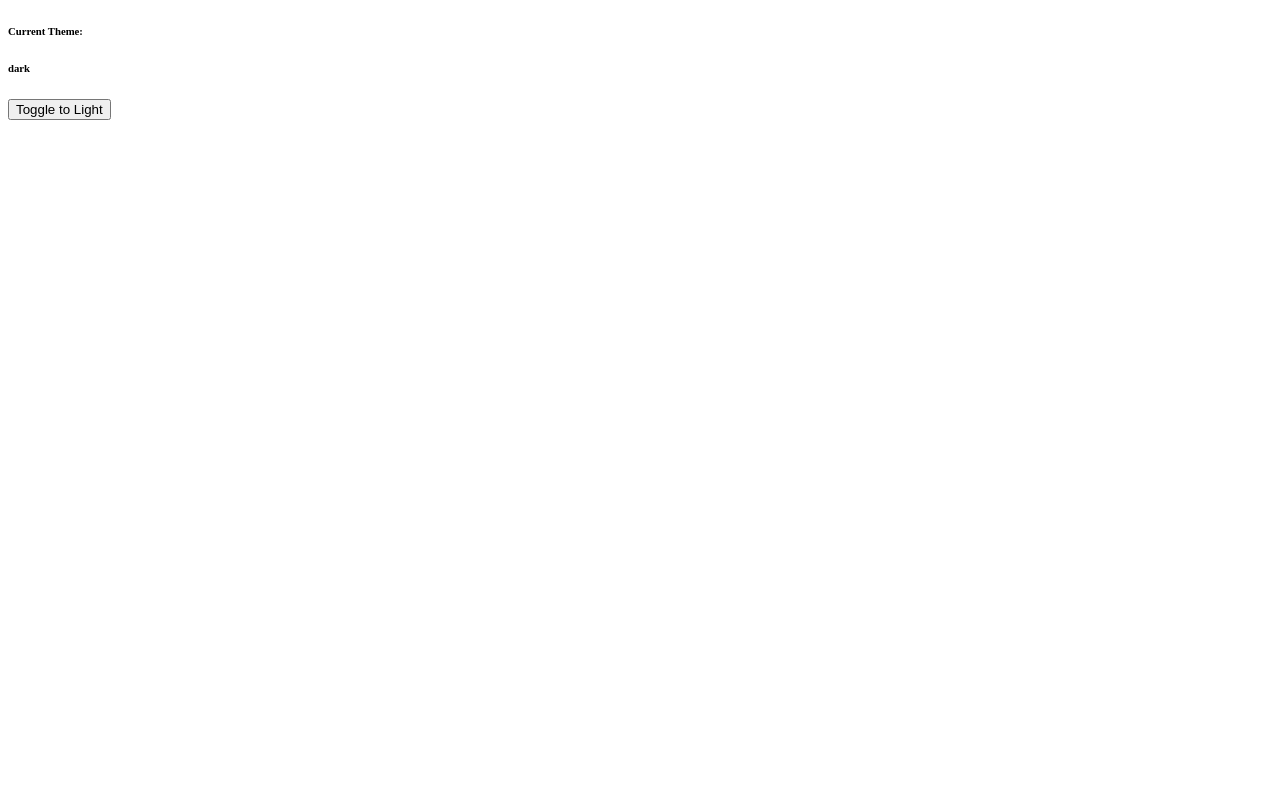
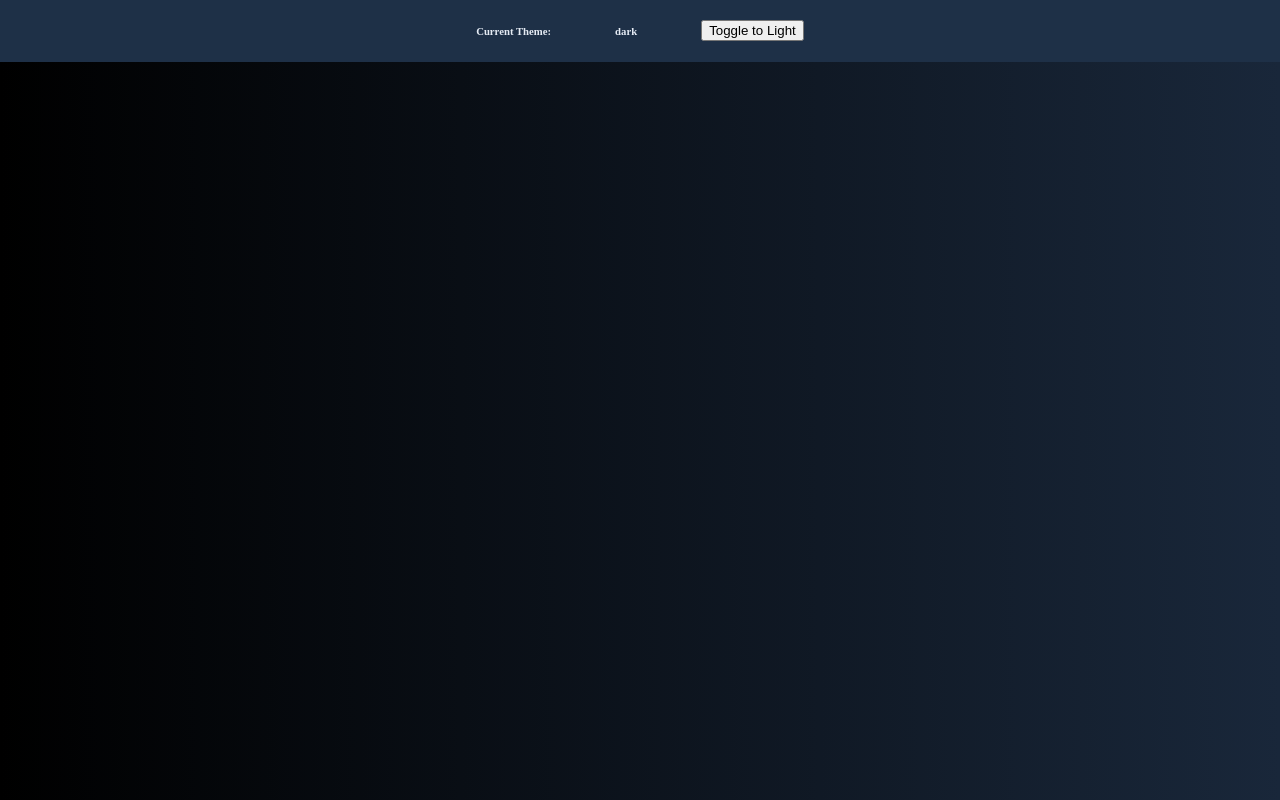
Before and after one commit to mcbolin22/T3p5, a plain HTML site: page src/index.html in a window 1280 px wide. Drawn offline with Linux system fonts and the light colour scheme.

Commit message:
feat: css started

```diff
--- a/src/index.html
+++ b/src/index.html
@@ -5,10 +5,11 @@
     <meta name="viewport" content="width=device-width, initial-scale=1.0">
     <title>Localstorage Project</title>
     <script src="./scripts/dataManager.js"></script>
+    <link rel="stylesheet" href="./style.css">
 </head>
 <body>
     <div class="row">
-        <div class="coloumn">
+        <div class="column themeToggle">
             <h6>Current Theme:</h6>
             <h6 id="pageThemeHeading"></h6>
             <!-- img for light/dark icon-->
--- /dev/null
+++ b/src/style.css
@@ -0,0 +1,31 @@
+body {
+    background: linear-gradient(to right, black, var(--950));
+    color: var(--50);
+    margin: 0;
+    padding: 0;
+    display: flex;
+    flex-direction: row;
+
+}
+
+/* Mobile-first design */
+.row {
+    width: 100dvw;
+}
+
+.column {
+    width: 100%;
+    background-color: var(--800);
+}
+
+.themeToggle {
+    display: flex;
+    flex-direction: row;
+    justify-content: center;
+    align-items: center;
+    gap: 5%;
+}
+
+
+
+/* Media query Desktop design */
```
Also changed, not shown: src/styles.css (deleted).
